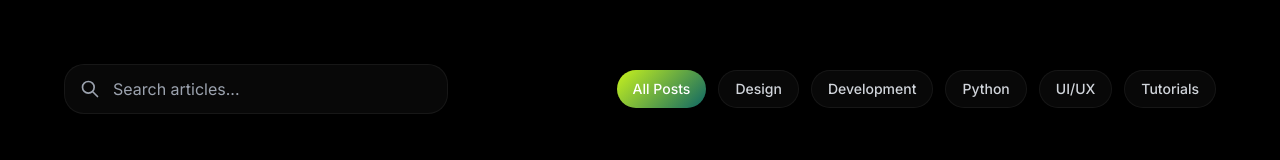
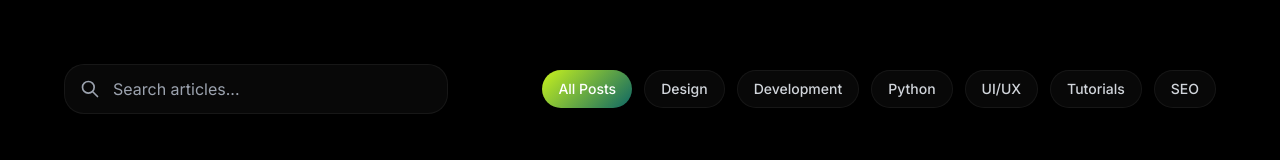
Before and after one commit to fatimaaa34ahmad-hash/shanzysaleem, a Next.js app: page /blog in a window 1280 px wide. Shown: the part 288-448 px from the top of the page. Built offline with nearby package versions, Linux system fonts and the light colour scheme.

Commit message:
Add SEO category filter to blog (for the new SEO articles)

```diff
--- a/app/blog/page.jsx
+++ b/app/blog/page.jsx
@@ -16,6 +16,7 @@ export default function Blog() {
     { id: 'python', label: 'Python' },
     { id: 'ui-ux', label: 'UI/UX' },
     { id: 'tutorials', label: 'Tutorials' },
+    { id: 'seo', label: 'SEO' },
   ];
 
   const filteredPosts = blogPosts.filter((post) => {
```
